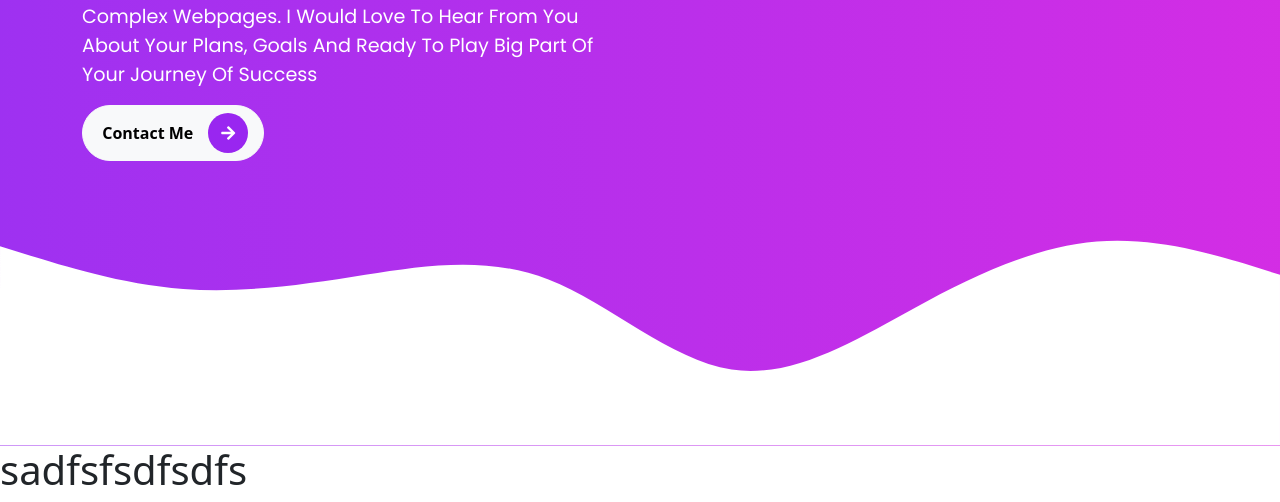
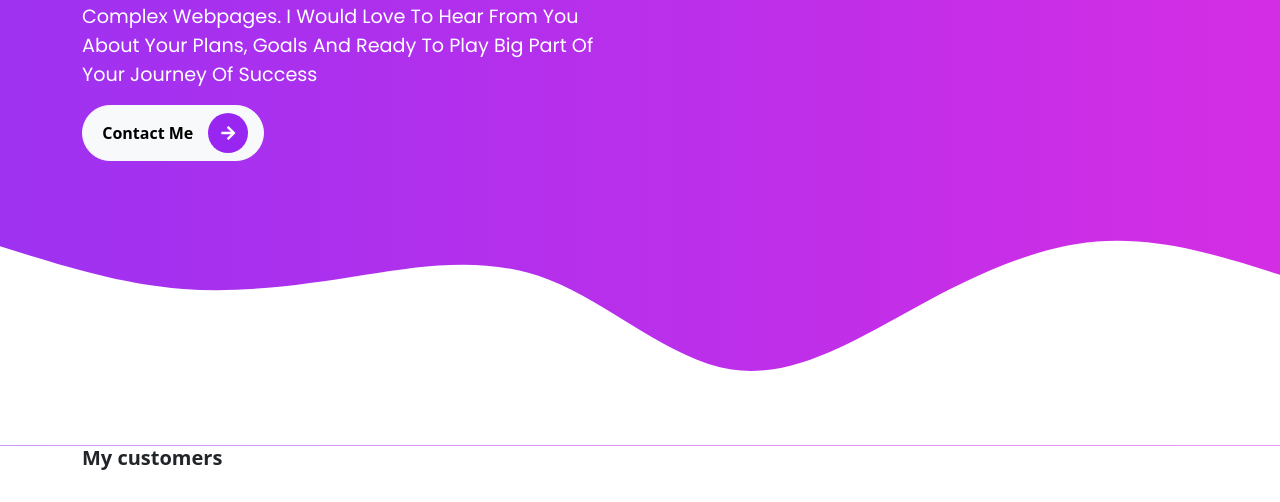
Before and after one commit to minamarcos/bootstrap5-sass, a website: page index.html in a window 1280 px wide. Shown: the part 381-883 px from the top of the page. Drawn offline with Linux system fonts and the light colour scheme.

Commit message:
start 3rd section

```diff
--- a/index.html
+++ b/index.html
@@ -81,7 +81,14 @@
         </svg>
     </section>
 
-    <h1>sadfsfsdfsdfs</h1>
+    <!--Companies-->
+    <section>
+        <div class="container">
+            <div class="row">
+                <h4 class="fw-bold lead mb-3">My customers</h4>
+            </div>
+        </div>
+    </section>
     <script src="assets/js/bootstrap.bundle.js"></script>
 </body>
 
```
